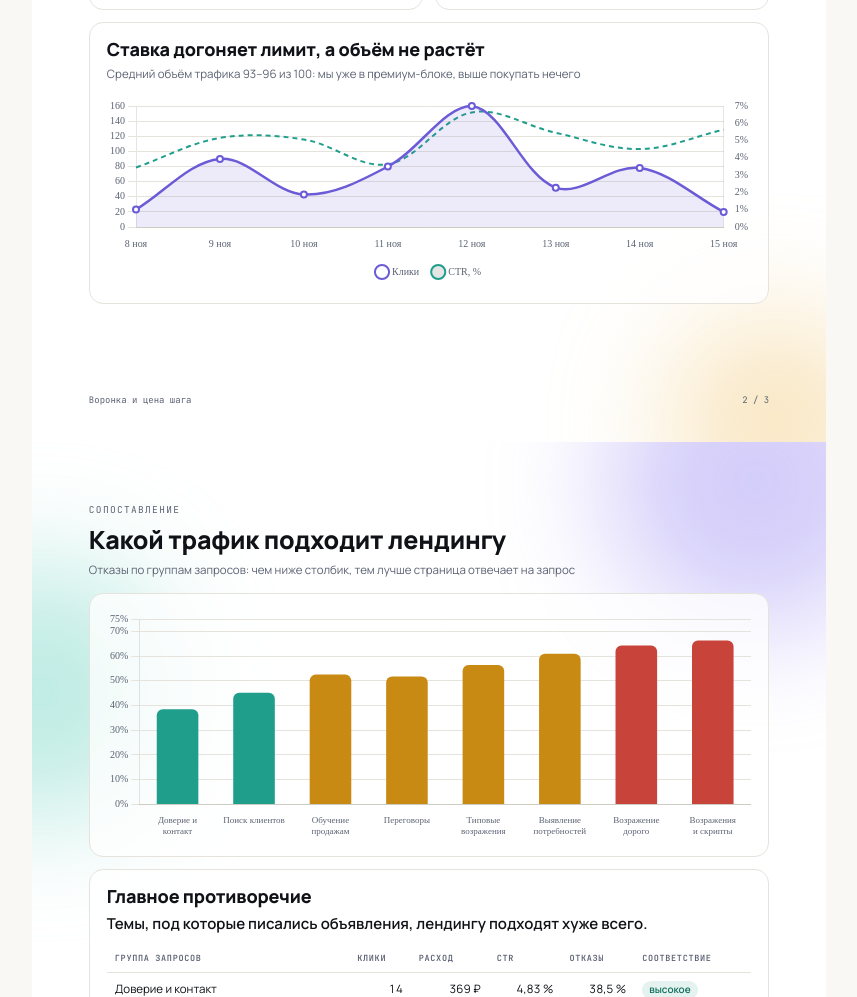
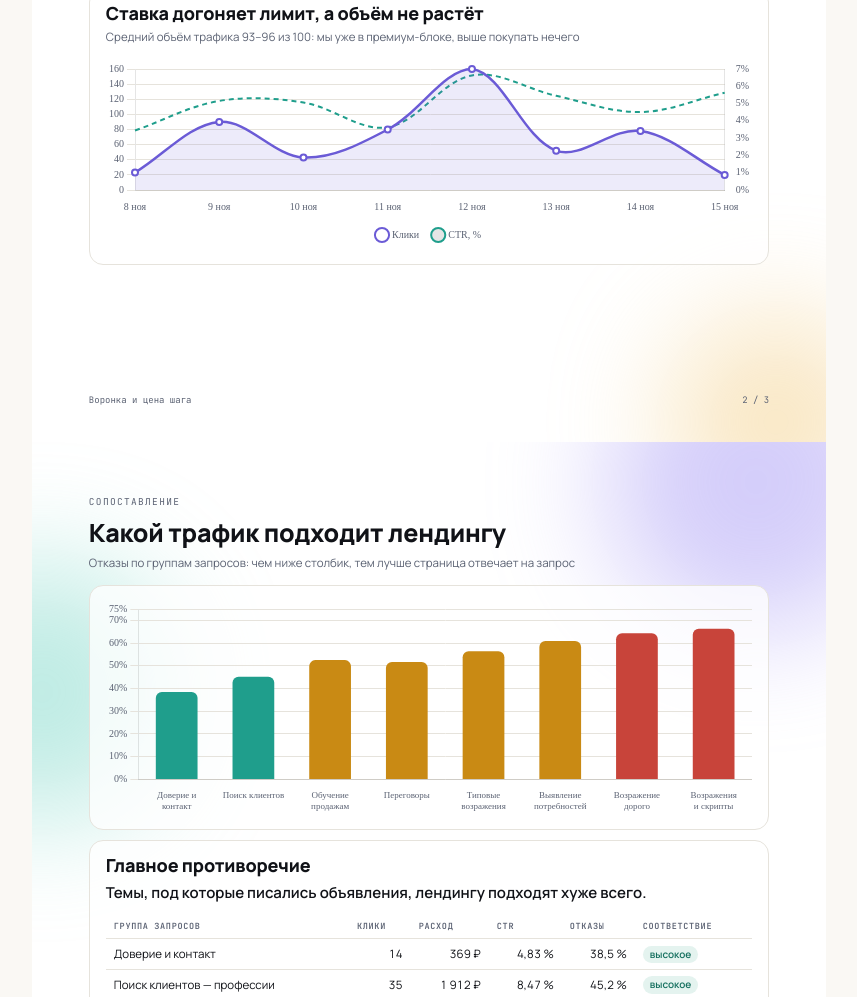
Before and after one commit to MaximMaximenia/ads-dashboard, a browser extension: page dashboard/meinard_report.html in a window 1280 px wide. Shown: the part 1803-2800 px from the top of the page, without its empty margins (211-1068 px from the left). Drawn offline with nearby package versions, Linux system fonts and the light colour scheme.

Commit message:
Отчёт: подгонка под 3 страницы A4
Co-Authored-By: Claude Opus 5 <noreply@anthropic.com>

```diff
--- a/dashboard/meinard_report.html
+++ b/dashboard/meinard_report.html
@@ -18,10 +18,11 @@
     font-size:13px; line-height:1.55; -webkit-print-color-adjust:exact; print-color-adjust:exact;
   }
   .page{
-    width:210mm; min-height:297mm; padding:16mm 15mm 14mm; margin:0 auto;
+    width:210mm; height:297mm; padding:14mm 15mm 13mm; margin:0 auto;
     background:var(--paper); position:relative; overflow:hidden; page-break-after:always;
   }
-  .page:last-child{page-break-after:auto}
+  .page:last-of-type{page-break-after:auto}
+  body>section:last-of-type{page-break-after:avoid}
   /* gradient mesh */
   .mesh{position:absolute; inset:0; z-index:0; pointer-events:none; overflow:hidden}
   .mesh i{position:absolute; display:block; border-radius:50%; filter:blur(58px); opacity:.5}
@@ -46,13 +47,13 @@
   .kpi .n{font-size:10.5px;color:var(--soft);margin-top:4px}
   .v.bad{color:var(--rose)} .v.good{color:var(--teal)}
 
-  .card{background:rgba(255,255,255,.78);border:1px solid var(--line);border-radius:14px;padding:16px 17px;margin-bottom:12px}
+  .card{background:rgba(255,255,255,.78);border:1px solid var(--line);border-radius:14px;padding:14px 16px;margin-bottom:10px}
   .chartbox{height:190px;position:relative}
-  .chartbox.tall{height:230px}
+  .chartbox.tall{height:215px}
   .two{display:grid;grid-template-columns:1fr 1fr;gap:12px}
 
   table{width:100%;border-collapse:collapse;font-size:11.5px}
-  th,td{text-align:left;padding:7px 8px;border-bottom:1px solid var(--line);font-variant-numeric:tabular-nums}
+  th,td{text-align:left;padding:5.5px 8px;border-bottom:1px solid var(--line);font-variant-numeric:tabular-nums}
   th{font-family:var(--mono);font-size:8.5px;letter-spacing:.08em;text-transform:uppercase;color:var(--soft);font-weight:600}
   td.n{text-align:right}
   tbody tr:last-child td{border-bottom:0}
```
